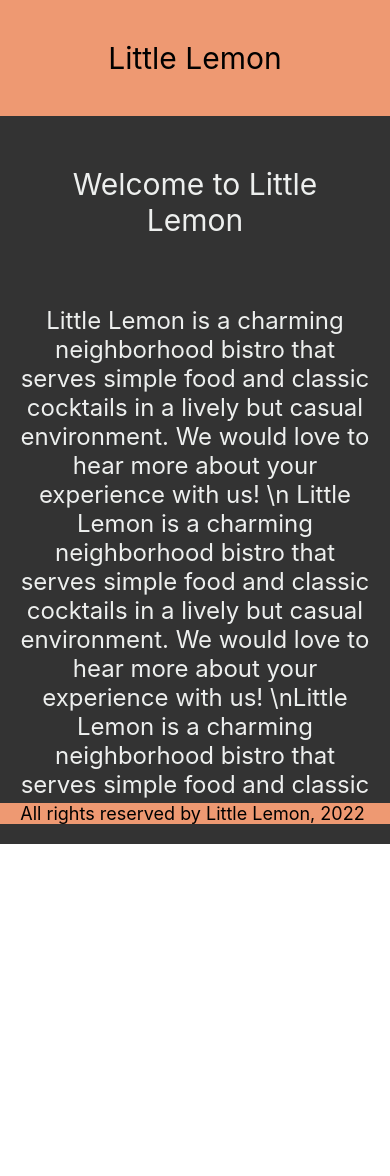
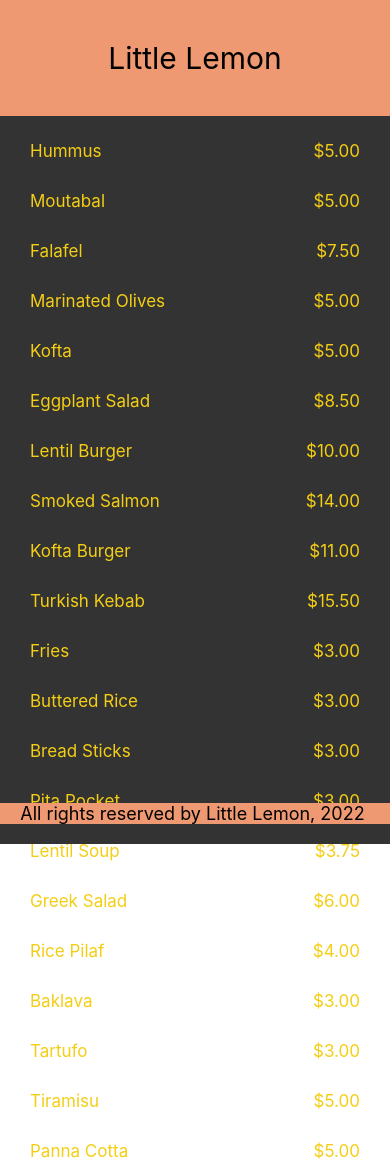
Before and after one commit to kedrakk/Coursera-React-Native, a React Native app in the folder LittleLemonHeader/: screen / in a window 390 px wide. Before the commit the page ends 844 px from the top, so only its background shows below. Built offline with nearby package versions, Linux system fonts and the light colour scheme.

Commit message:
flat list

```diff
--- a/LittleLemonHeader/App.tsx
+++ b/LittleLemonHeader/App.tsx
@@ -2,7 +2,8 @@
 import {View, StyleSheet} from 'react-native';
 import LittleLemonHeader from './components/LittleLemonHeader';
 import LittleLemonFooter from './components/LittleLemonFooter';
-import WelcomeBody from './components/WelcomeBody';
+import FlatListItems from './components/FlatListItems';
+// import WelcomeBody from './components/WelcomeBody';
 
 function App() {
   const styles = StyleSheet.create({
@@ -18,7 +19,8 @@
     <>
       <View style={styles.boxStyle}>
         <LittleLemonHeader />
-        <WelcomeBody />
+        {/* <WelcomeBody /> */}
+        <FlatListItems />
       </View>
       <View style={styles.innerBoxStyle}>
         <LittleLemonFooter />
--- /dev/null
+++ b/LittleLemonHeader/components/FlatListItems.js
@@ -0,0 +1,64 @@
+/* eslint-disable react/no-unstable-nested-components */
+import React from 'react';
+import {FlatList, StyleSheet, Text, View} from 'react-native';
+
+const menuItemsToDisplay = [
+  {name: 'Hummus', price: '$5.00', id: '1A'},
+  {name: 'Moutabal', price: '$5.00', id: '2B'},
+  {name: 'Falafel', price: '$7.50', id: '3C'},
+  {name: 'Marinated Olives', price: '$5.00', id: '4D'},
+  {name: 'Kofta', price: '$5.00', id: '5E'},
+  {name: 'Eggplant Salad', price: '$8.50', id: '6F'},
+  {name: 'Lentil Burger', price: '$10.00', id: '7G'},
+  {name: 'Smoked Salmon', price: '$14.00', id: '8H'},
+  {name: 'Kofta Burger', price: '$11.00', id: '9I'},
+  {name: 'Turkish Kebab', price: '$15.50', id: '10J'},
+  {name: 'Fries', price: '$3.00', id: '11K'},
+  {name: 'Buttered Rice', price: '$3.00', id: '12L'},
+  {name: 'Bread Sticks', price: '$3.00', id: '13M'},
+  {name: 'Pita Pocket', price: '$3.00', id: '14N'},
+  {name: 'Lentil Soup', price: '$3.75', id: '15O'},
+  {name: 'Greek Salad', price: '$6.00', id: '16Q'},
+  {name: 'Rice Pilaf', price: '$4.00', id: '17R'},
+  {name: 'Baklava', price: '$3.00', id: '18S'},
+  {name: 'Tartufo', price: '$3.00', id: '19T'},
+  {name: 'Tiramisu', price: '$5.00', id: '20U'},
+  {name: 'Panna Cotta', price: '$5.00', id: '21V'},
+];
+
+export default function FlatListItems() {
+  const RenderItem = ({item}) => {
+    return (
+      <View style={styles.listTileStyle}>
+        <Text style={styles.itemTextStyle}>{item.name}</Text>
+        <Text style={styles.itemTextStyle}>{item.price}</Text>
+      </View>
+    );
+  };
+  return (
+    <View style={styles.outerBoxStyle}>
+      <FlatList
+        data={menuItemsToDisplay}
+        key={item => item.id}
+        renderItem={RenderItem}
+      />
+    </View>
+  );
+}
+
+const styles = StyleSheet.create({
+  listTileStyle: {
+    flex: 1,
+    flexDirection: 'row',
+    justifyContent: 'space-between',
+    paddingHorizontal: 30,
+    paddingVertical: 15,
+  },
+  itemTextStyle: {
+    fontSize: 17,
+    color: '#F4CE14',
+  },
+  outerBoxStyle: {
+    marginBottom: 30,
+  },
+});
--- a/LittleLemonHeader/components/LittleLemonFooter.js
+++ b/LittleLemonHeader/components/LittleLemonFooter.js
@@ -11,7 +11,7 @@
       fontSize: 18,
       color: 'black',
       textAlign: 'center',
-      fontStyle: 'italics',
+      // fontStyle: 'italics',
     },
   });
 
```
